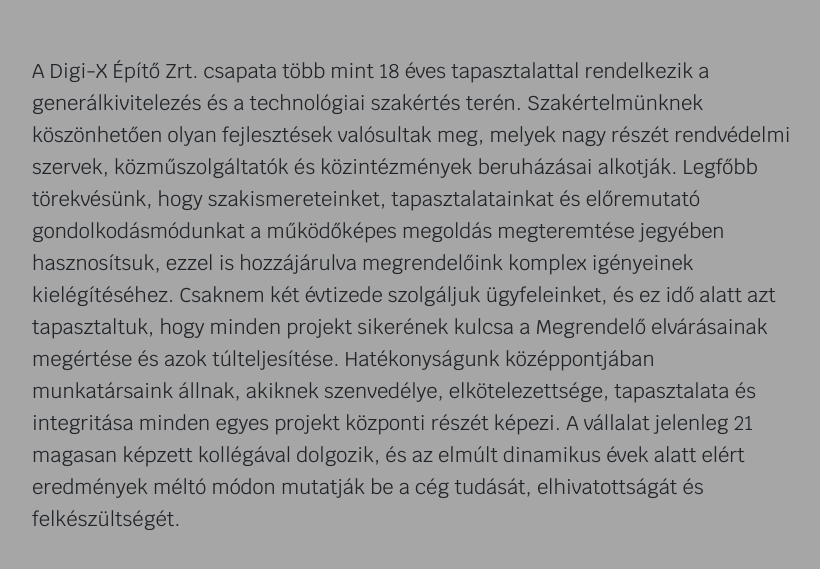
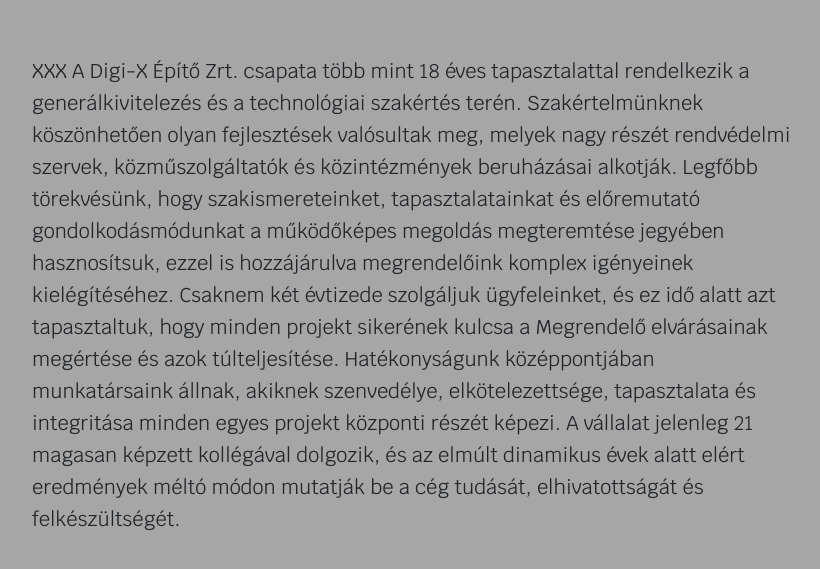
Before and after one commit to gptypo/prototipus_2, a plain HTML site: page Pages/bemutatkozas.html in a window 1280 px wide. Shown: the part 873-1442 px from the top of the page, without its empty margins (224-1044 px from the left). Drawn offline with nearby package versions, Linux system fonts and the light colour scheme.

Commit message:
upd bemutat_xxx

```diff
--- a/Pages/bemutatkozas.html
+++ b/Pages/bemutatkozas.html
@@ -67,7 +67,7 @@
                 <div class="landpage_div_container_bemutatkozas" id="magunkrol">
                     <article>
                         <p>
-                            A Digi-X Építő Zrt. csapata több mint 18 éves tapasztalattal rendelkezik a
+                            XXX A Digi-X Építő Zrt. csapata több mint 18 éves tapasztalattal rendelkezik a
                             generálkivitelezés és a technológiai szakértés terén. Szakértelmünknek köszönhetően olyan
                             fejlesztések valósultak meg, melyek nagy részét rendvédelmi szervek, közműszolgáltatók és
                             közintézmények beruházásai alkotják.
```
